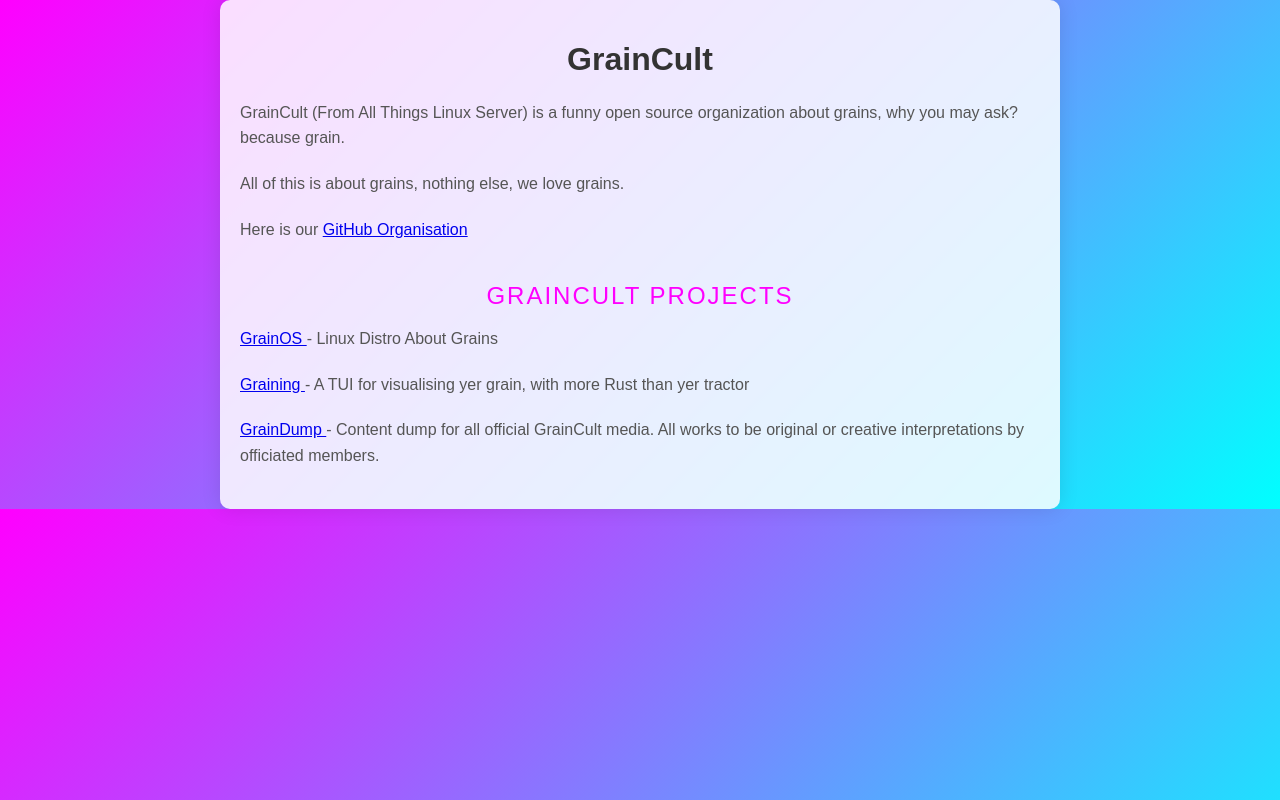
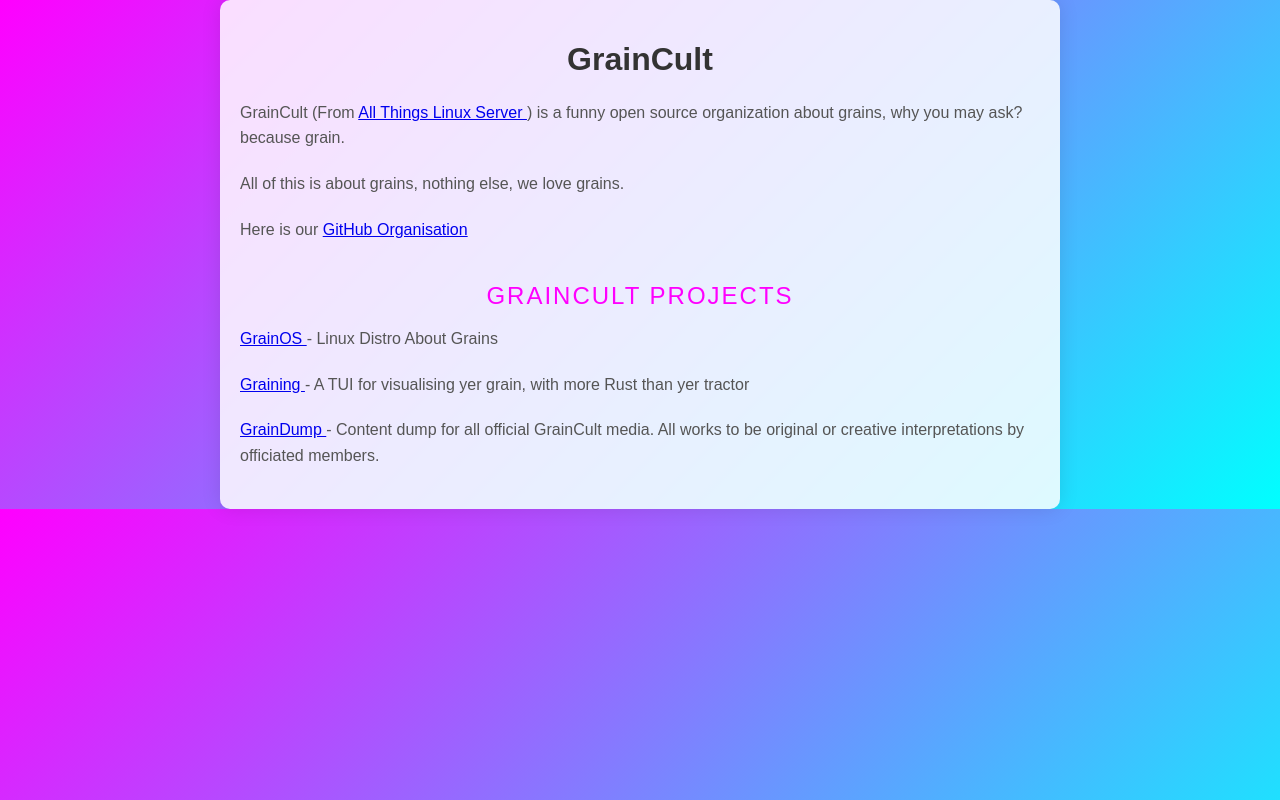
Before and after one commit to GrainCult/graincult.com, a plain HTML site: page index.html in a window 1280 px wide. Drawn offline with Linux system fonts and the light colour scheme.

Commit message:
Update index.html

```diff
--- a/index.html
+++ b/index.html
@@ -47,7 +47,7 @@
         <h1>GrainCult</h1>
     </header>
     <main>
-        <p>GrainCult (From All Things Linux Server) is a funny open source organization about grains, why you may ask? because grain.</p>
+        <p>GrainCult (From <a href="https://discord.gg/linux"> All Things Linux Server </a>) is a funny open source organization about grains, why you may ask? because grain.</p>
         <p>All of this is about grains, nothing else, we love grains.</p>
         <p>Here is our <a href="https://github.com/GrainCult"> GitHub Organisation </a> </p>
     </main>
```
